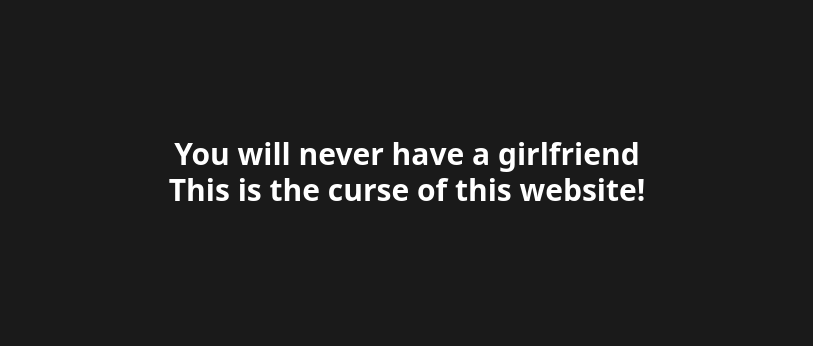
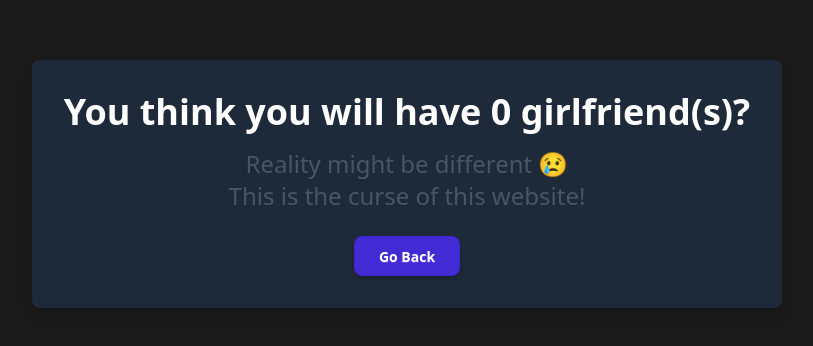
Before and after one commit to Aryandec/buttons, a Next.js app: page /results in a window 1280 px wide. Shown: the part 216-562 px from the top of the page, without its empty margins (233-1046 px from the left). Built offline with nearby package versions, Linux system fonts and the light colour scheme.

Commit message:
Changing results  page layout and  adding count feature

```diff
--- a/app/page.js
+++ b/app/page.js
@@ -1,22 +1,25 @@
 "use client";
-// test
-import Image from "next/image";
 import { useState } from "react";
 import { useRouter } from "next/navigation";
 
 export default function Home() {
   const [count, setCount] = useState(0);
   const router = useRouter();
+
   const increment = () => setCount(count + 1);
   const decrement = () => setCount((count) => Math.max(0, count - 1));
   const reset = () => setCount(0);
+
+  const navigateToResults = () => {
+    router.push(`/results?count=${count}`);
+  };
+
   return (
-    <div className="flex items-center justify-center h-screen ">
+    <div className="flex items-center justify-center h-screen">
       <div className="flex flex-col items-center gap-y-6">
         <h1 className="text-3xl font-bold text-white mb-6 text-center">
           How many girlfriends <br /> do you think you will have 😏
         </h1>
-
         <div className="flex gap-x-4 items-center">
           <button className="btn btn-outline btn-warning" onClick={decrement}>
             -
@@ -27,7 +30,6 @@ export default function Home() {
           </button>
         </div>
         <div className="mt-6 flex justify-center w-full">
-          {/* Open the modal using document.getElementById('ID').showModal() method */}
           <button
             className="btn btn-info"
             onClick={() => document.getElementById("my_modal_5").showModal()}
@@ -39,20 +41,20 @@ export default function Home() {
             className="modal modal-bottom sm:modal-middle"
           >
             <div className="modal-box">
-              <h3 className="font-bold text-lg">Hello!</h3>
+              <h3 className="font-bold text-lg">Hey there!</h3>
               <p className="py-4">
-                The results may be heartbreaking for you 😢. Are you sure you want to proceed
+                The results may be heartbreaking for you 😢. Are you sure you
+                want to proceed?
               </p>
               <div className="modal-action">
                 <form method="dialog" className="flex gap-2">
-                  {/* if there is a button in form, it will close the modal */}
                   <button className="btn btn-success btn-soft">Close</button>
                   <button
                     className="btn btn-error btn-soft"
                     type="button"
-                   onClick={() => router.push("/results")}
+                    onClick={navigateToResults}
                   >
-                    Show Anyway😨
+                    Show Anyway 😨
                   </button>
                 </form>
               </div>
--- a/app/results/page.js
+++ b/app/results/page.js
@@ -1,7 +1,26 @@
-export default function NewPage() {
+"use client";
+import { useSearchParams } from "next/navigation";
+
+export default function ResultsPage() {
+  const searchParams = useSearchParams();
+  const count = searchParams.get("count") || 0;
+
   return (
     <div className="flex items-center justify-center h-screen bg-[#1a1a1a]">
-      <h1 className="text-3xl font-bold text-white mb-6 text-center">You will never have a girlfriend  < br /> This is the curse of this website!</h1>
+      <div className="text-center p-8 bg-gray-800 rounded-lg shadow-lg">
+        <h1 className="text-4xl font-bold text-white mb-4">
+          You think you will have {count} girlfriend(s)?
+        </h1>
+        <h2 className="text-2xl text-gray-600 mb-6">
+          Reality might be different 😢 <br /> This is the curse of this website!
+        </h2>
+        <button
+          className="btn btn-primary px-6 py-3 text-white font-bold rounded-lg shadow-md hover:bg-blue-600 transition duration-300"
+          onClick={() => window.history.back()}
+        >
+          Go Back
+        </button>
+      </div>
     </div>
   );
 }
```
